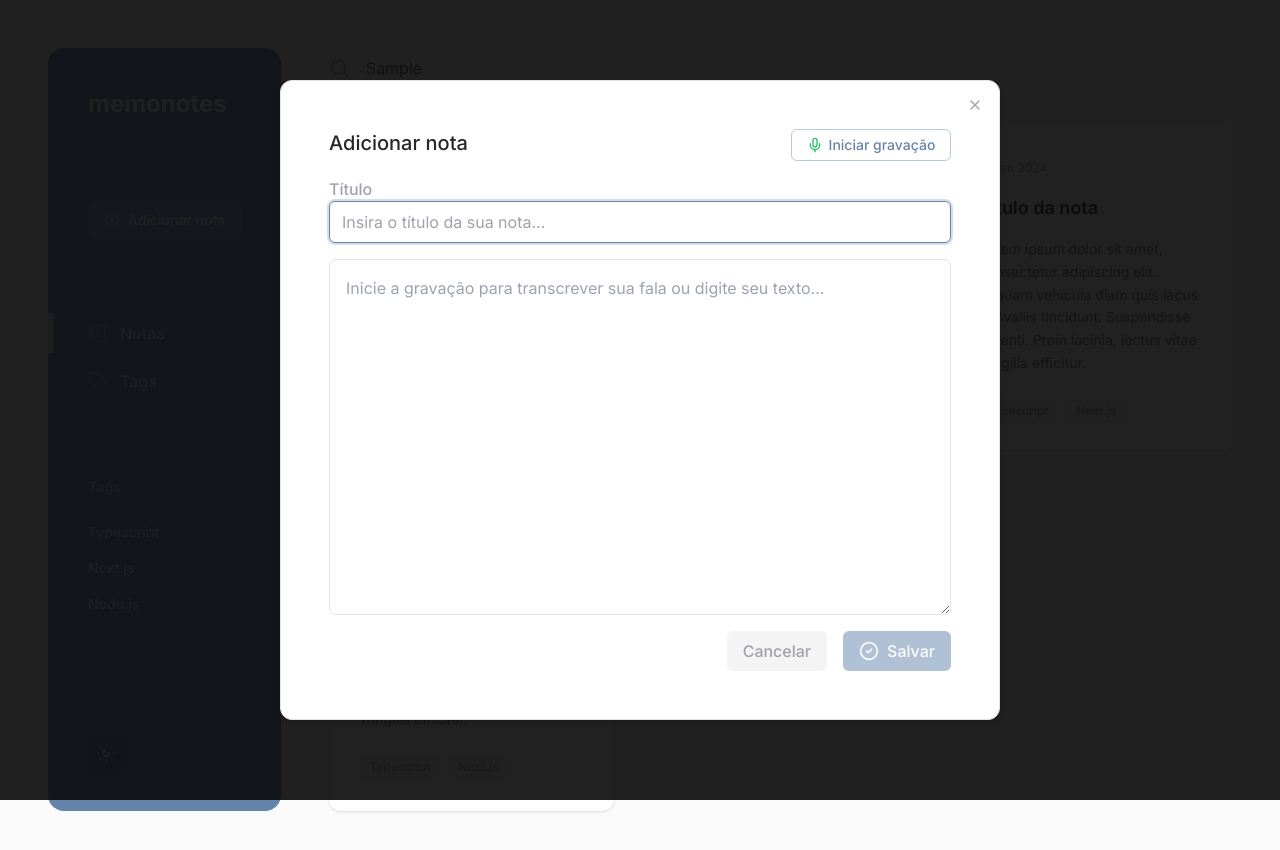
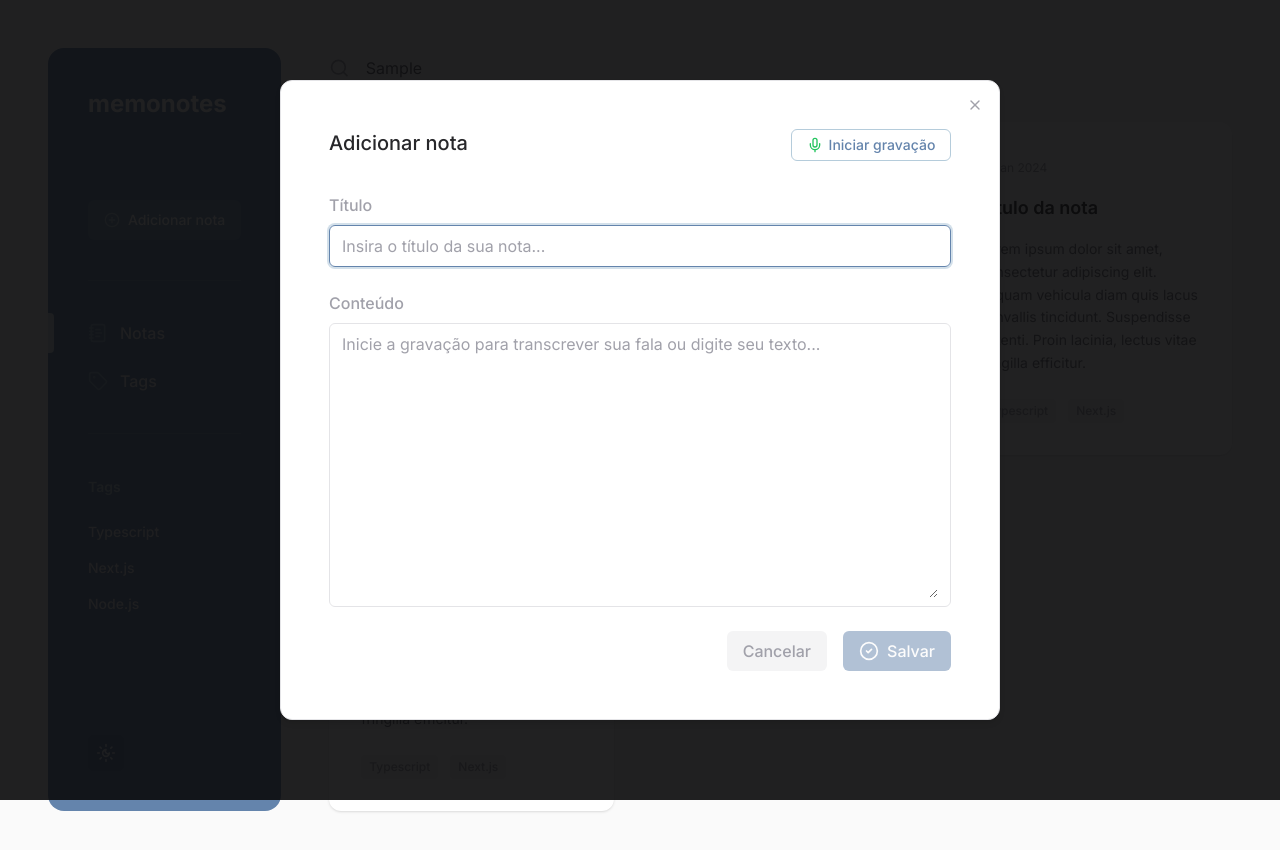
Before and after one commit to julianosill/memonotes, a Next.js app: page / in a window 1280 px wide. Both pictures are taken after typing "Sample" into the empty fields and a click on the button "Adicionar nota". Shown: the top 850 px of the page. Built offline with nearby package versions, Linux system fonts and the light colour scheme.

Commit message:
feat(add-note): add title input

```diff
--- a/src/components/add-note/add-note-card.tsx
+++ b/src/components/add-note/add-note-card.tsx
@@ -16,7 +16,11 @@ export const AddNoteCard = forwardRef<HTMLDivElement, AddNoteCardProps>(
   ({ closeDialog }, ref) => {
     const [isRecording, setIsRecording] = useState(false)
     const [isPending, setIsPending] = useState(false)
+    const [title, setTitle] = useState('')
     const [content, setContent] = useState('')
+
+    const disableSubmit =
+      isRecording || isPending || content.length <= 0 || content.length <= 0
 
     function handleChangeContent(event: ChangeEvent<HTMLTextAreaElement>) {
       setContent(event.target.value)
@@ -32,7 +36,7 @@ export const AddNoteCard = forwardRef<HTMLDivElement, AddNoteCardProps>(
 
       await new Promise((resolve) => setTimeout(resolve, 500))
 
-      console.log(content)
+      console.log(title, content)
 
       setIsPending(false)
       toast.success('Nota adicionada com sucesso!')
@@ -43,7 +47,7 @@ export const AddNoteCard = forwardRef<HTMLDivElement, AddNoteCardProps>(
       <Dialog.Content
         ref={ref}
         className={twMerge(
-          'fixed inset-0 flex w-full flex-col gap-4 overflow-y-auto bg-card p-8',
+          'fixed inset-0 flex w-full flex-col gap-8 overflow-y-auto bg-card p-8',
           'sm:p-12',
           'md:inset-auto md:left-1/2 md:top-1/2 md:h-[720px] md:max-h-[80vh] md:max-w-[720px] md:-translate-x-1/2 md:-translate-y-1/2',
           'md:rounded-xl md:border md:border-border-soft md:shadow-md',
@@ -80,41 +84,37 @@ export const AddNoteCard = forwardRef<HTMLDivElement, AddNoteCardProps>(
           </Dialog.Description>
         </VisuallyHidden.Root>
 
-        <form className="flex flex-1 flex-col gap-4" onSubmit={handleAddNote}>
-          <Input.Root>
+        <form className="flex flex-1 flex-col gap-6" onSubmit={handleAddNote}>
+          <Input.Root className="flex flex-col gap-2">
             <Input.Label>Título</Input.Label>
             <Input.Wrapper>
               <Input.Control
                 autoFocus
-                type="email"
+                value={title}
+                onChange={(e) => setTitle(e.target.value)}
                 placeholder="Insira o título da sua nota..."
               />
             </Input.Wrapper>
           </Input.Root>
 
-          <label htmlFor="note" className="sr-only">
-            Insira seu texto
-          </label>
-          <textarea
-            id="note"
-            value={content}
-            onChange={handleChangeContent}
-            className={twMerge(
-              'w-full flex-1 resize-y rounded-md border border-border-soft bg-card p-4 outline-none',
-              'focus:border-ring focus:ring-2 focus:ring-ring-soft',
-            )}
-            placeholder="Inicie a gravação para transcrever sua fala ou digite seu texto..."
-          />
+          <Input.Root className="flex flex-1 flex-col gap-2">
+            <Input.Label>Conteúdo</Input.Label>
+            <Input.Wrapper className="flex-1">
+              <Input.Textarea
+                value={content}
+                onChange={handleChangeContent}
+                placeholder="Inicie a gravação para transcrever sua fala ou digite seu texto..."
+              />
+            </Input.Wrapper>
+          </Input.Root>
+
           <div className="flex justify-end gap-4">
             <Dialog.Close asChild>
               <Button type="button" variant="muted">
                 Cancelar
               </Button>
             </Dialog.Close>
-            <Button
-              type="submit"
-              disabled={isRecording || isPending || content.length <= 0}
-            >
+            <Button type="submit" disabled={disableSubmit}>
               {isPending ? (
                 <>
                   <LoaderCircle className="size-5 animate-spin" />
```
